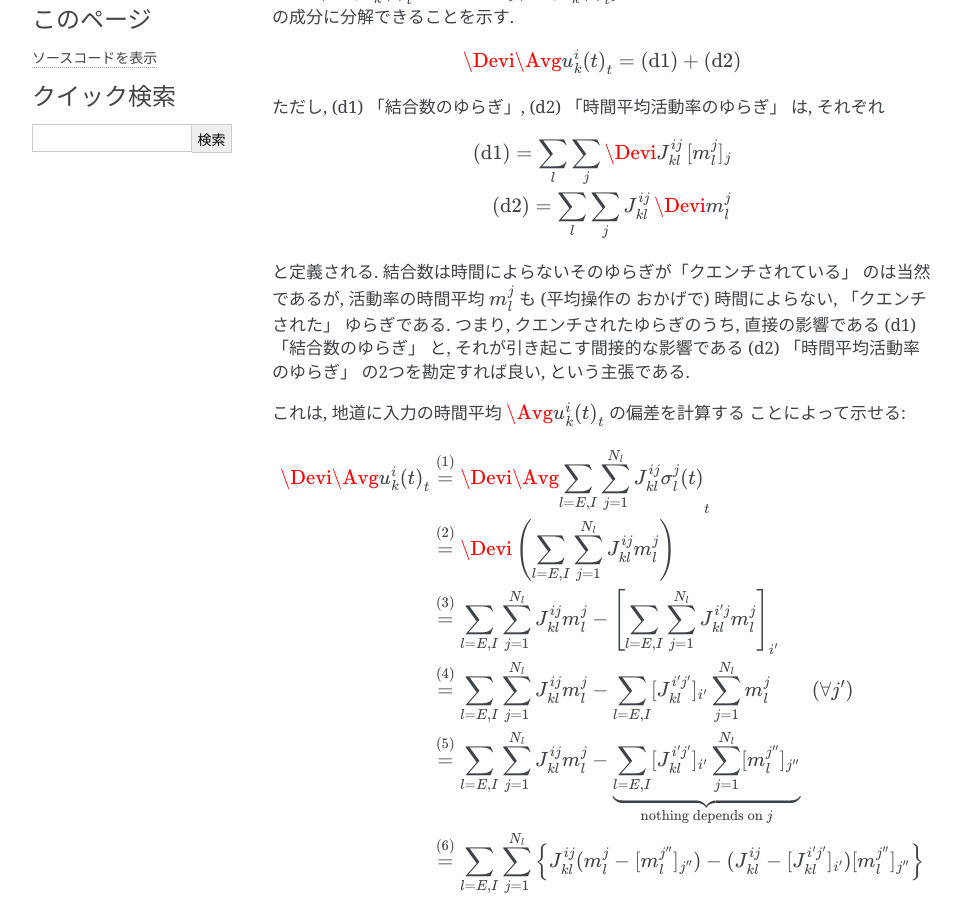
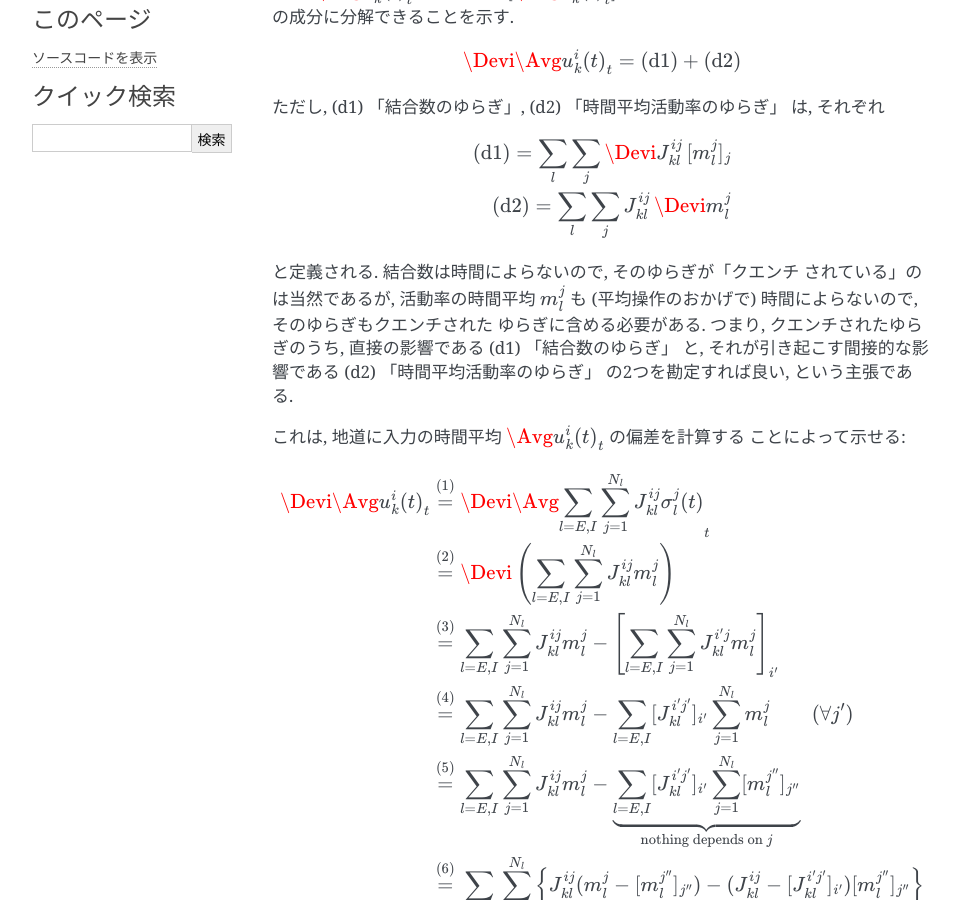
Before and after one commit to tkf/balance-tutorial-ja, a Sphinx documentation site: the page built from source/binary_network/quenched_fluctuations.rst, in a window 1280 px wide and 900 px high, scrolled down 400 px. Shown: the whole window, without its empty margins (148-1109 px from the left). Built offline with Sphinx 7.4.7, drawn with Linux system fonts in a browser that asks for light colours; formulas are drawn with MathJax 3.

Commit message:
日本語を修正

```diff
--- a/source/binary_network/quenched_fluctuations.rst
+++ b/source/binary_network/quenched_fluctuations.rst
@@ -38,9 +38,10 @@
 
    \text{(d2)} = \sum_l \sum_j J_{kl}^{ij} \, \Devi m_l^j
 
-と定義される.  結合数は時間によらないそのゆらぎが「クエンチされている」
-のは当然であるが, 活動率の時間平均 :math:`m_l^j` も (平均操作の
-おかげで) 時間によらない, 「クエンチされた」 ゆらぎである.  つまり,
+と定義される.  結合数は時間によらないので, そのゆらぎが「クエンチ
+されている」のは当然であるが, 活動率の時間平均 :math:`m_l^j` も
+(平均操作のおかげで) 時間によらないので, そのゆらぎもクエンチされた
+ゆらぎに含める必要がある.  つまり,
 クエンチされたゆらぎのうち, 直接の影響である (d1) 「結合数のゆらぎ」
 と, それが引き起こす間接的な影響である (d2) 「時間平均活動率のゆらぎ」
 の2つを勘定すれば良い, という主張である.
```
